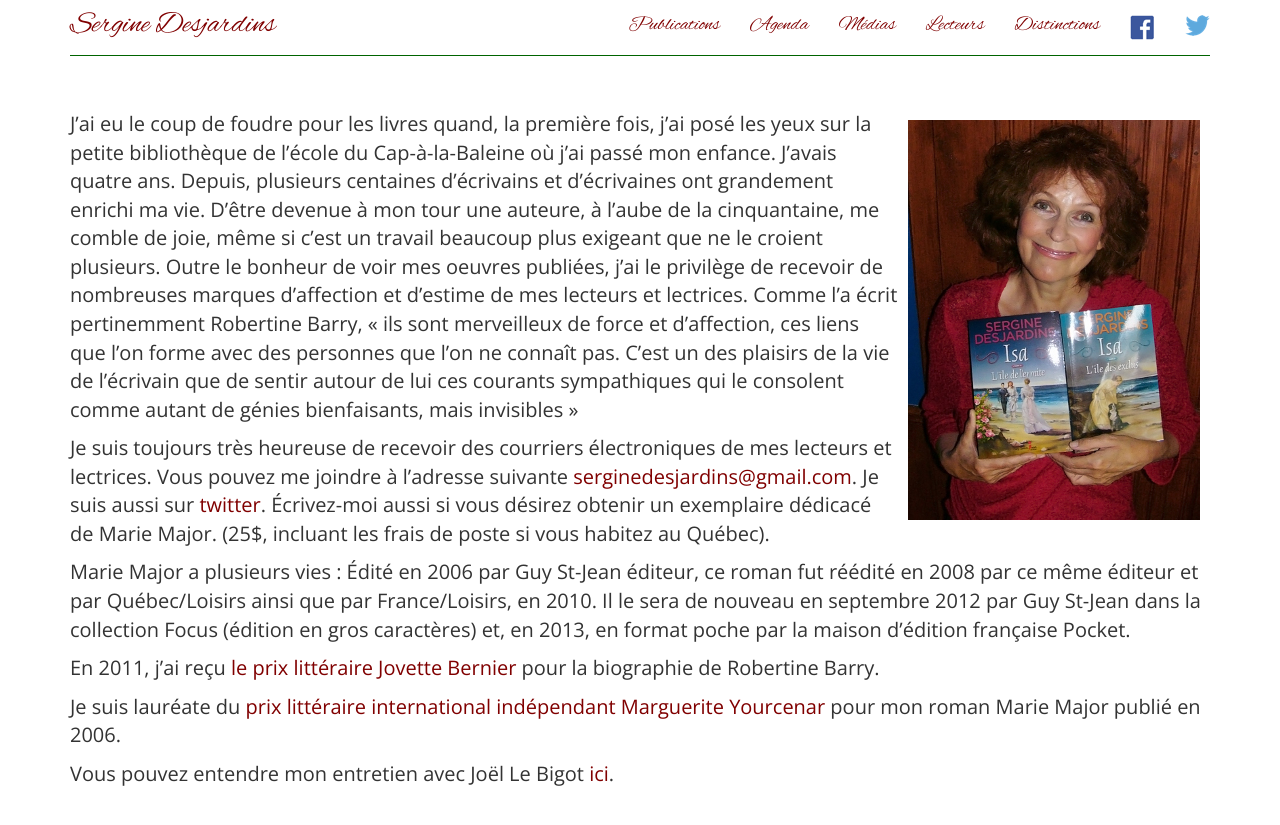
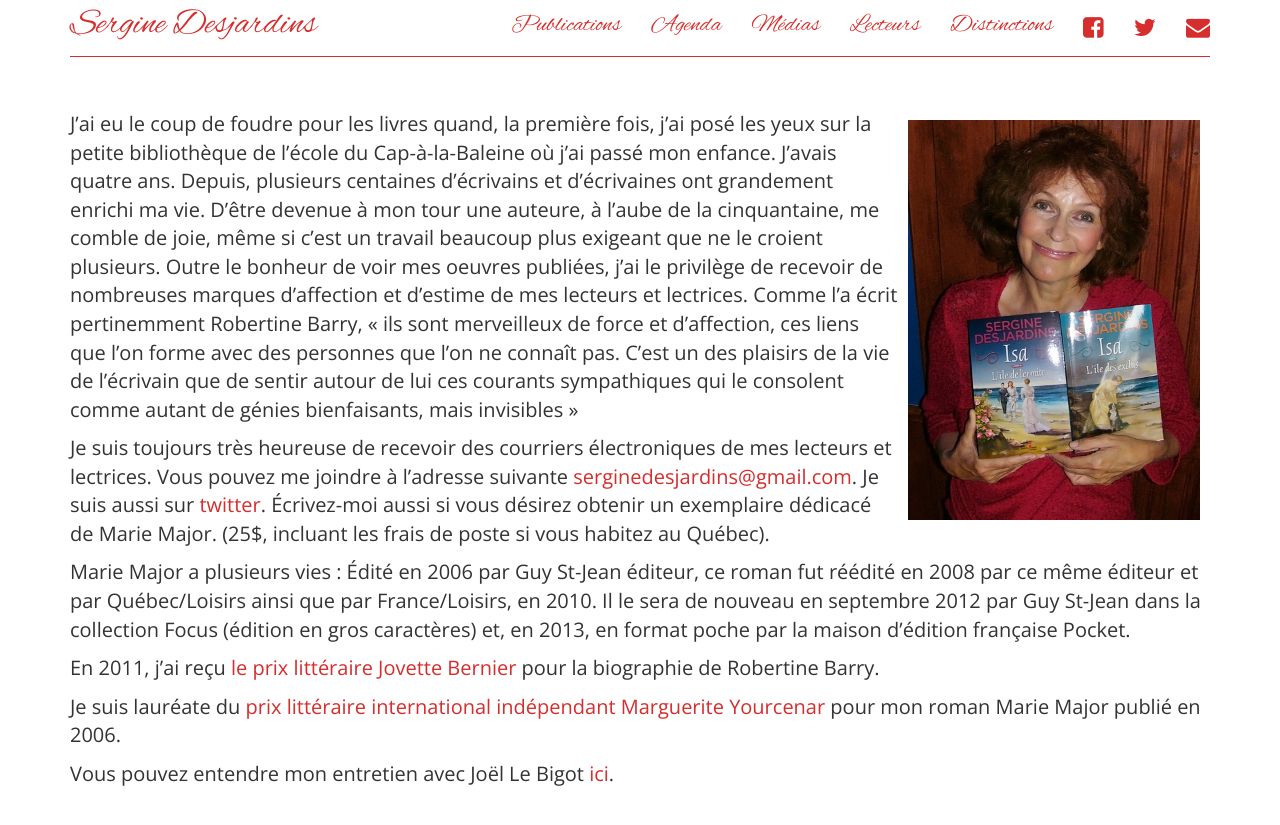
Before and after one commit to serginedesjardins/serginedesjardins.github.io, a Jekyll site: the page built from index.md, in a window 1280 px wide. Shown: the top 825 px of the page. Built offline with Jekyll 4.4.1, drawn with Linux system fonts in a browser that asks for light colours; nearby versions of some CDN libraries.

Commit message:
add icons

```diff
--- a/_includes/head.html
+++ b/_includes/head.html
@@ -5,6 +5,7 @@
   <meta name='viewport' content='width=device-width, initial-scale=1.0'/>
   <link href='http://fonts.googleapis.com/css?family=Alex+Brush' rel='stylesheet' type='text/css'>
   <link href='http://fonts.googleapis.com/css?family=Open+Sans:400italic,700italic,400,700' rel='stylesheet' type='text/css'>
+  <link href='//maxcdn.bootstrapcdn.com/font-awesome/4.2.0/css/font-awesome.min.css' rel='stylesheet'>
   <link href='{{ "/css/bootstrap.min.css" | prepend: site.baseurl }}' rel='stylesheet'/>
   <link rel="stylesheet" href='{{ "/css/style.css" | prepend: site.baseurl }}'>
 </head>
--- a/_includes/menu.html
+++ b/_includes/menu.html
@@ -15,8 +15,9 @@
         <li><a href='/medias'>Médias</a></li>
         <li><a href='/lecteurs'>Lecteurs</a></li>
         <li><a href='/dis'>Distinctions</a></li>
-        <li><a href='https://www.facebook.com/sergine.desjardins'><img src='/images/facebook_logo.png' alt='Facebook'/></a></li>
-        <li><a href='https://twitter.com/sergine54'><img src='/images/Twitter_logo_blue.png' alt='Twitter'/></a></li>
+        <li><a href='https://www.facebook.com/sergine.desjardins'><i class='fa fa-facebook-square'></i></a></li>
+        <li><a href='https://twitter.com/sergine54'><i class='fa fa-twitter'></i></a></li>
+        <li><a href='mailto:serginedesjardins@gmail.com'><i class="fa fa-envelope"></i></a></li>
       </ul>
     </div>
   </div>
--- a/css/style.css
+++ b/css/style.css
@@ -11,7 +11,7 @@ body {
 
 div.navbar.navbar-inverse a {
   font-family: 'Alex Brush', cursive;
-  color: #800000;
+  color: #D62D2D;
 }
 
 div.navbar.navbar-inverse a:hover {
@@ -23,8 +23,8 @@ div.navbar.navbar-inverse a:hover {
 }
 
 .navbar-inverse {
-  font-size: 1.0em;
-  color: #800000;
+  font-size: 1.2em;
+  color: #D62D2D;
   background-color: #fff;
   border-width: 0px;
 }
@@ -34,7 +34,7 @@ div.navbar-collapse {
 }
 
 .navbar-inverse .navbar-collapse {
-  border-color: #006400;
+  border-color: #D62D2D;
 }
 
 .starter-template {
@@ -55,7 +55,7 @@ div.model h1 {
 }
 
 a, a:link, a:visited, h1, h2, h3 {
-  color: #800000;
+  color: #D62D2D;
   text-decoration: none
 }
 
@@ -66,10 +66,10 @@ a:hover, p#powered a:hover {
 
 ::selection {
   color: #fff;
-  background-color: #800000
+  background-color: #D62D2D
 }
 
 ::-moz-selection {
   color: #fff;
-  background-color: #800000
+  background-color: #D62D2D
 }
```
